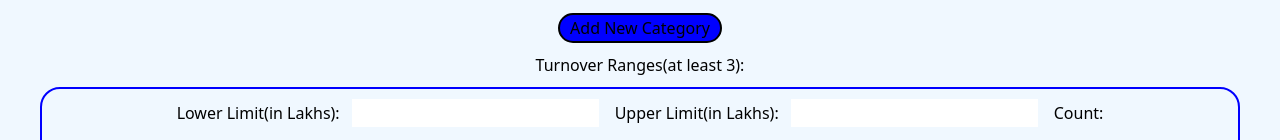
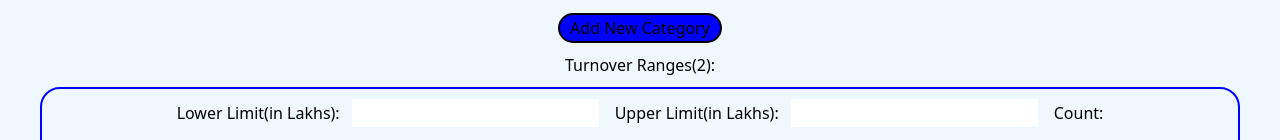
Before and after one commit to nsginx/convert-to-pdf, a React (Vite) app: page / in a window 1280 px wide. Shown: the part 369-509 px from the top of the page. Built offline with nearby package versions, Linux system fonts and the light colour scheme.

Commit message:
mini syntax change

```diff
--- a/src/App.jsx
+++ b/src/App.jsx
@@ -249,7 +249,7 @@ function App(){
 
           {/* Ranges */}
           <div>
-            <label htmlFor="target_audience.ranges">Turnover Ranges(at least 3):</label>
+            <label htmlFor="target_audience.ranges">Turnover Ranges(2):</label>
             <div>
               {rangeFields.map((field, index) => (
                 <div key={field.id} className="sections">
```
